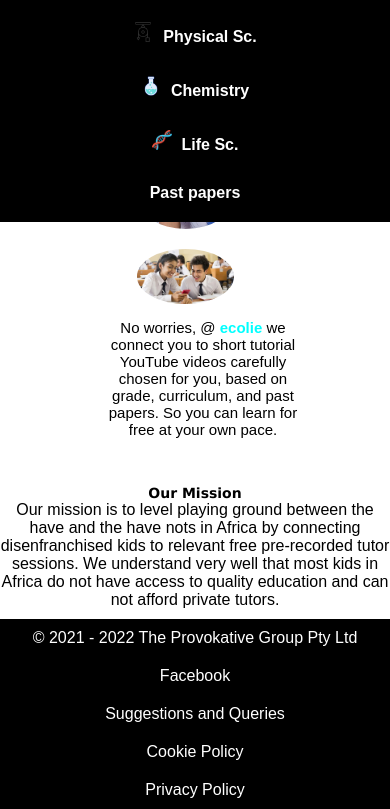
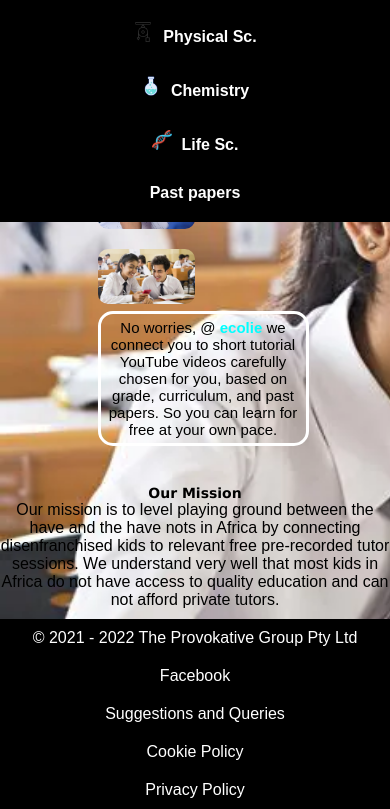
Before and after one commit to Asanda-Ngcobo/update, a plain HTML site: page index.html in a window 390 px wide. Shown: the part 52-861 px from the top of the page. Drawn offline with Linux system fonts and the light colour scheme.

Commit message:
Update stylesheet.css

```diff
--- a/stylesheet.css
+++ b/stylesheet.css
@@ -8,7 +8,7 @@
 
 body{
     background-repeat: no-repeat;
-    /*background-image: url(Media/_7ac8fcae-000f-11e7-a3af-7fa15638f741.webp);*/
+    background-image: url(Media/_7ac8fcae-000f-11e7-a3af-7fa15638f741.webp);
 
     box-sizing: border-box;
     font-family: sans-serif;
@@ -135,7 +135,7 @@ main h2{
 main img{
     width: 25%;
     margin-left: 5%;
-    border-radius: 50%;
+    border-radius: 10px;
     display: flexbox;
     margin-top: 20px;
 }
@@ -218,8 +218,8 @@ main h2{
 
 main img{
     width: 25%;
-    margin-left: 35%;
-    border-radius: 50%;
+    margin-left: 25%;
+    border-radius: 10px;
     display: block;
     margin-top: 20px;
 }
```
